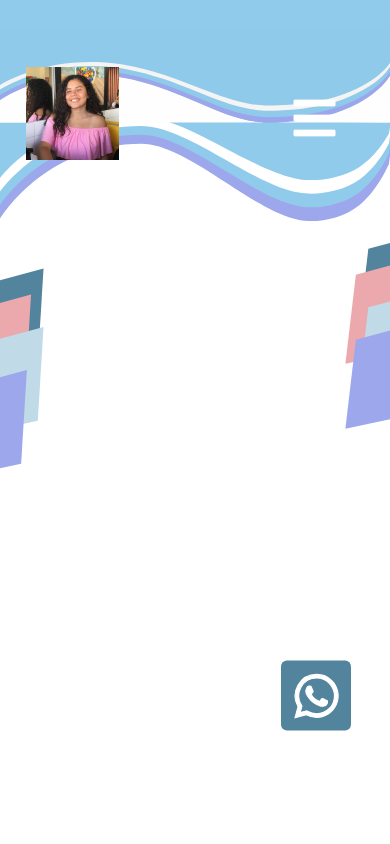
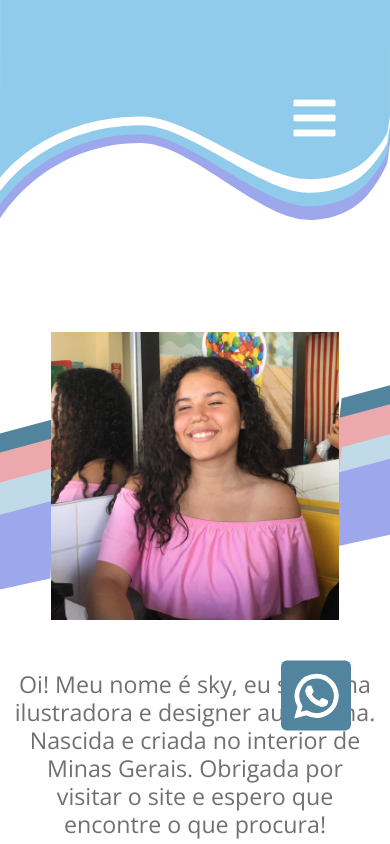
Before and after one commit to 1blackbear/sky-store-deploy, a React (Create React App) app: page /sobre-mim in a window 390 px wide. Built offline with nearby package versions, Linux system fonts and the light colour scheme; no server answers.

Commit message:
ajustes de responsividade

```diff
--- a/package.json
+++ b/package.json
@@ -23,7 +23,9 @@
     "start": "react-scripts start",
     "build": "react-scripts build",
     "test": "react-scripts test",
-    "eject": "react-scripts eject"
+    "eject": "react-scripts eject",
+    "predeploy": "npm run build",
+    "deploy": "gh-pages -d build"
   },
   "eslintConfig": {
     "extends": [
--- a/src/components/menu-superior/menu.css
+++ b/src/components/menu-superior/menu.css
@@ -72,6 +72,13 @@ ul {
 
 
 @media screen and (max-width: 768px) {
+    .menu{
+        background-image: url("/src/images/background-mobile-menu.svg");
+        background-repeat: no-repeat;
+        background-color: transparent;
+        background-size: 100%;
+        height: 35vh !important;
+    }
     .logo, .menu-icons {
         display:none !important;
     }
@@ -83,7 +90,7 @@ ul {
         transform: translate(-130%, 180%);
         font-size: 1.8rem;
         cursor: pointer;
-        z-index: 1;
+        z-index: 5;
       }
       .fa-times, .fa-bars {
         color: #fff;
@@ -109,7 +116,7 @@ ul {
         opacity: 0.5;
         align-items: center;
         transition: all 0.5s ease;
-        z-index: 0.99;
+        z-index: 4;
       }
 
       .nav-link {
--- a/src/components/menu-superior/menu.js
+++ b/src/components/menu-superior/menu.js
@@ -8,6 +8,7 @@ import ShoppingCartOutlinedIcon from '@material-ui/icons/ShoppingCartOutlined';
 import {  Link } from "react-router-dom";
 import { ButtonMobile } from './button-login/button.js';
 import ModalCadastro from '../modal-cadastro/modal-cadastro';
+import ModalCompartilha from '../modal-compartilhar/modal-compartilhar.js';
 import ModalLogin from './modal-login/modal-login';
 import { Dropdown } from 'react-bootstrap';
 import ModalEsqueciSenha from './modal-login/modal-esquecisenha/modal-esquecisenha';
@@ -51,9 +52,15 @@ function MenuSuperior() {
      const [showEsq, setShowEsq] = useState(false);
      const handleCloseEsq = () => setShowEsq(false);
 
+    /*Funções para abrir e fechar o Modal de compartilhamento */
+    const [showcomp, setShowComp] = useState(false);
+    const handleCloseComp = () => setShowComp(false);
+    const handleShowComp = () => setShowComp(true);
+
     /* Funções para abrir e fechar o modal de cadastro, login e esqueci a senha e sair*/
     const [showCad, setShowCad] = useState(false);
     const handleCloseCad = () => setShowCad(false);
+
     const handleCloseLogin = () => {
         setShowCad(false);
         setShow(true);
@@ -99,7 +106,11 @@ function MenuSuperior() {
                     <a href="#" onClick={handleShow} className="button-link"><ButtonMobile id="button-mobile" /></a>
                 </ul>
                 <div className="icons col-2">
-                    <a href="#"><ShareIcon className="menu-icons" style={{ fontSize: 25 }} /></a>
+                    <a href="#"><ShareIcon className="menu-icons" onClick={handleShowComp} style={{ fontSize: 25 }} /></a>
+                    <ModalCompartilha
+                    show={showcomp}
+                        onHide={handleCloseComp}
+                    />
                     {!GetCurrentUser() && <>
                         <a href="#"><PersonIcon onClick={handleShow} className="menu-icons" style={{ fontSize: 28 }} /></a>
                     </>}
--- /dev/null
+++ b/src/components/modal-compartilhar/modal-compartilhar.css
@@ -0,0 +1,23 @@
+/*MODAL COMPARTILHAR*/
+#modal-compartilhar {
+    width: 30%;
+}
+.redes-sociais ul {
+    text-align: center;
+    display: flex ;
+    justify-content: space-between ;
+    padding: 0px;
+    margin: 0px;
+}
+.redes-sociais a i{
+    color: #707070;
+   font-size: 30px;
+   width: 55px;
+}
+.redes-sociais a i{
+    transition: tranform 0.3s ease-in-out;
+}
+.redes-sociais a:hover i{
+    color: #90CBEB;
+    transform: scale(1.2);
+}
--- /dev/null
+++ b/src/components/modal-compartilhar/modal-compartilhar.js
@@ -0,0 +1,31 @@
+import './modal-compartilhar.css';
+import { Modal } from 'react-bootstrap';
+
+const ModalComp = ({ show, onHide }) => {
+    return (
+        <div id="share">
+            {/*Modal  de Compartilhar */}
+            <Modal  centered show={show} onHide={onHide} id="modal-compartilhar">
+                <Modal.Body>
+                    <div class="modal-body">
+                        <form id="share-form">
+                            <div className="redes-sociais">
+                                <ul>
+                                    <a href="http://www.facebook.com/sharer/sharer.php?u=https://www.skai-store.com.br/" target="_blank"><i className="fab fa-facebook-f"></i></a>
+                                    <a href="http://www.twitter.com/intent/tweet?url=https://www.skai-store.com.br/" target="_blank"><i className="fab fa-twitter"></i></a>
+                                    <a href="https://www.instagram.com/?url=https://www.skai-store.com.br/" target="_blank"><i className="fab fa-instagram"></i></a>
+                                    <a href="http://api.whatsapp.com/send?text=https://www.skai-store.com.br/" target="_blank"><i className="fab fa-whatsapp"></i></a>
+                                    <a href="http://telegram.me/share/url?url=https://www.skai-store.com.br/" target="_blank"><i className="fab fa-telegram-plane"></i></a>
+                                </ul>
+                            </div>
+                        </form>
+                    </div>
+                </Modal.Body>
+            </Modal>
+            {/*Modal  de Compartilhamento */}
+        </div>
+
+    )
+}
+
+export default ModalComp;
--- a/src/index.css
+++ b/src/index.css
@@ -20,8 +20,3 @@ html, body {
     font-size: 30px;
     z-index: 3;
 }
-@media screen and (max-width: 768px) {
-    html, body {
-        background-image: url("/src/images/background-mobile.svg");
-    }
-}
--- a/src/views/prateleira/index.js
+++ b/src/views/prateleira/index.js
@@ -7,7 +7,6 @@ import arte3 from '../../images/prateleira/arte3.jpg'
 import arte4 from '../../images/prateleira/arte4.jpg'
 import arte5 from '../../images/prateleira/arte5.jpg'
 import arte6 from '../../images/prateleira/arte6.jpg'
-import arte7 from '../../images/prateleira/arte7.png'
 
 
 function Prateleira() {
@@ -15,8 +14,8 @@ function Prateleira() {
     return (
         <Container className="card-part">
             <Row >
-                <Col xs={12} md={4}>
-                    <Card className="produtos part1" style={{ width: '16rem' }}>
+                <Col xs={12} md={4} className="d-flex justify-content-center">
+                    <Card className="produtos part1" style={{ width: '16rem' }}  >
                         <Card.Img className="artes-img" variant="top" src={arte1} />
                         <Card.Body className="d-flex justify-content-start part1-body">
                             <Card.Text className="descricao">
@@ -29,7 +28,7 @@ function Prateleira() {
                         </Card.Body>
                     </Card>
                 </Col>
-                <Col xs={12} md={4}>
+                <Col xs={12} md={4} className="d-flex justify-content-center">
                     <Card className="produtos part1" style={{ width: '16rem' }}>
                         <Card.Img className="artes-img" variant="top" src={arte2} />
                         <Card.Body className="d-flex justify-content-start part1-body">
@@ -43,7 +42,7 @@ function Prateleira() {
                         </Card.Body>
                     </Card>
                 </Col>
-                <Col xs={12} md={4}>
+                <Col xs={12} md={4} className="d-flex justify-content-center">
                     <Card className="produtos part1" style={{ width: '16rem' }}>
                         <Card.Img className="artes-img" variant="top" src={arte3} />
                         <Card.Body className="d-flex justify-content-start part1-body">
@@ -57,7 +56,7 @@ function Prateleira() {
                         </Card.Body>
                     </Card>
                 </Col>
-                <Col xs={12} md={4}>
+                <Col xs={12} md={4} className="d-flex justify-content-center">
                     <Card className="produtos part1" style={{ width: '16rem' }}>
                         <Card.Img className="artes-img" variant="top" src={arte4} />
                         <Card.Body className="d-flex justify-content-start part1-body">
@@ -71,7 +70,7 @@ function Prateleira() {
                         </Card.Body>
                     </Card>
                 </Col>
-                <Col xs={12} md={4}>
+                <Col xs={12} md={4} className="d-flex justify-content-center">
                     <Card className="produtos part1" style={{ width: '16rem' }}>
                         <Card.Img className="artes-img" variant="top" src={arte5} />
                         <Card.Body className="d-flex justify-content-start part1-body">
@@ -85,26 +84,12 @@ function Prateleira() {
                         </Card.Body>
                     </Card>
                 </Col>
-                <Col xs={12} md={4}>
+                <Col xs={12} md={4} className="d-flex justify-content-center">
                     <Card className="produtos part1" style={{ width: '16rem' }}>
                         <Card.Img className="artes-img" variant="top" src={arte6} />
                         <Card.Body className="d-flex justify-content-start part1-body">
                             <Card.Text className="descricao">
                                 Arte digital de tatuagem 6
-                            </Card.Text>
-                        </Card.Body>
-                        <Card.Body className="d-flex justify-content-between part2-body">
-                            <Card.Link className="valor-artes"> R$100,00 </Card.Link>
-                            <Card.Link href="#"> <AiOutlineShoppingCart size={24} color="#68747b" /></Card.Link>
-                        </Card.Body>
-                    </Card>
-                </Col>
-                <Col xs={12} md={4}>
-                    <Card className="produtos part1" style={{ width: '16rem' }}>
-                        <Card.Img className="artes-img" variant="top" src={arte7} />
-                        <Card.Body className="d-flex justify-content-start part1-body">
-                            <Card.Text className="descricao">
-                                Arte digital de tatuagem 7
                             </Card.Text>
                         </Card.Body>
                         <Card.Body className="d-flex justify-content-between part2-body">
--- a/src/views/prateleira/prateleira.css
+++ b/src/views/prateleira/prateleira.css
@@ -31,10 +31,17 @@ padding:0;
 }
 
 .card-part{
-    height: 100rem;
-    background-color: white ;
+    height: max-content;
+    margin-bottom: 10%;
 }
 
 .artes-img{
     border: 1px solid #c8cdf4;
 }
+
+@media screen and (max-width: 768px) {
+    .card-part {
+        margin-top: -10%;
+
+    }
+}
--- a/src/views/sobre-mim/index.css
+++ b/src/views/sobre-mim/index.css
@@ -12,3 +12,17 @@
     margin-right: 50px;
     width: 30%;
 }
+@media screen and (max-width: 768px) {
+    .sobre-mim{
+        padding-bottom: 50%;
+    }
+    .text-about {
+        margin-top: 50px;
+        color: #707070;
+        text-align: center;
+    }
+    .skai-photo {
+        margin-right: 0px;
+        width: 80%;
+    }
+}
--- a/src/views/sobre-mim/index.js
+++ b/src/views/sobre-mim/index.js
@@ -6,12 +6,12 @@ function SobreMim() {
         <section className="start-page-back">
             <div className="container">
             <div className="sobre-mim row">
-                <img className="col-6 skai-photo" src={Skai} />
-                <div className="col-6">
-                    <p> Oi! Meu nome é sky, eu sou uma ilustradora e designer autônoma. <br/>
+                <img className="col-12 skai-photo col-sm-6" src={Skai} />
+                <div className="col-12 col-sm-6 text-about">
+                    <a> Oi! Meu nome é sky, eu sou uma ilustradora e designer autônoma. <br/>
                         Nascida e criada no interior de Minas Gerais.
                         Obrigada por visitar o site e espero que encontre o que procura!
-                    </p>
+                    </a>
                 </div>
             </div>
             </div>
--- a/src/views/tela-inicial/index.css
+++ b/src/views/tela-inicial/index.css
@@ -44,12 +44,20 @@
 
 /*-------RESPONSIVIDADE*-------*/
 @media screen and (max-height: 1024px) and (min-height: 950px) {
+
+
     #root, .start-page{
         height: 25% !important;
     }
 }
 
  @media screen and (max-width: 768px){
+    .start-page-back{
+        background-image: url("/src/images/background-mobile.svg");
+        background-position-x: -40px;
+        background-position-y: 80px;
+        background-size: 120%;
+    }
     p, .botao-main{
         display: none;
     }
```
Also changed, not shown: src/images/background-mobile-menu.svg (added), src/images/background-mobile.svg.
